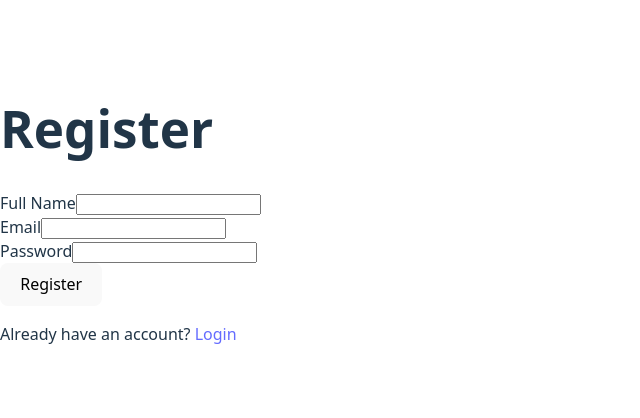
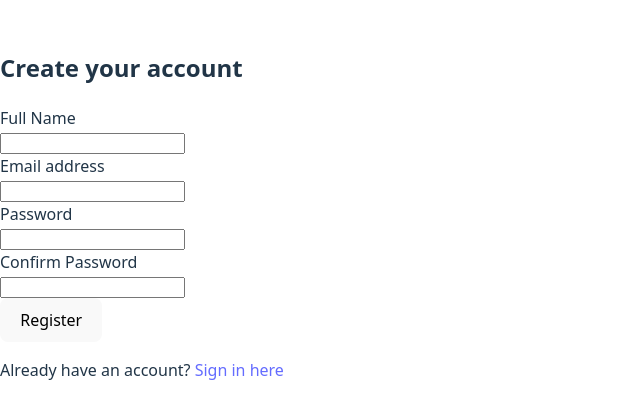
Before and after one commit to Kaushikkajjam23/ai_interview_copilot, a React (Vite) app in the folder frontend/: page /register in a window 1280 px wide. Shown: the part 186-604 px from the top of the page, without its empty margins (0-640 px from the left). Built offline with nearby package versions, Linux system fonts and the light colour scheme; the HTML template or start-up script is replaced by a standard one.

Commit message:
authentication issues

```diff
--- a/frontend/src/App.jsx
+++ b/frontend/src/App.jsx
@@ -1,22 +1,19 @@
 // frontend/src/App.jsx
 import { BrowserRouter as Router, Routes, Route, Navigate } from 'react-router-dom';
 import { AuthProvider } from './context/AuthContext';
-import ProtectedRoute from './components/ProtectedRoute';
 import Login from './components/Login';
 import Register from './components/Register';
 import Dashboard from './components/Dashboard';
-import ScheduleInterview from './components/ScheduleInterview';
-import InterviewRoom from './components/InterviewRoom';
+import ProtectedRoute from './components/ProtectedRoute';
+import InterviewForm from './components/InterviewForm';
+import InterviewSession from './components/InterviewSession';
 import InterviewReview from './components/InterviewReview';
-import NotFound from './components/NotFound';
 
 function App() {
   return (
+    <Router>
       <AuthProvider>
-      <Router>
-        <div className="app-container">
         <Routes>
-            <Route path="/" element={<Navigate to="/login" replace />} />
           <Route path="/login" element={<Login />} />
           <Route path="/register" element={<Register />} />
 
@@ -26,36 +23,25 @@ function App() {
             </ProtectedRoute>
           } />
 
-            <Route path="/schedule-interview" element={
+          <Route path="/create-interview" element={
             <ProtectedRoute>
-                <ScheduleInterview />
+              <InterviewForm />
             </ProtectedRoute>
           } />
 
-            <Route path="/edit-interview/:sessionId" element={
-              <ProtectedRoute>
-                <ScheduleInterview isEdit={true} />
-              </ProtectedRoute>
+          <Route path="/interview/:id" element={
+            <InterviewSession />
           } />
 
-            <Route path="/interview/:sessionId" element={
-              <ProtectedRoute>
-                <InterviewRoom />
-              </ProtectedRoute>
+          <Route path="/review/:id" element={
+            <InterviewReview />
           } />
 
-            <Route path="/review/:sessionId" element={
-              <ProtectedRoute>
-                <InterviewReview />
-              </ProtectedRoute>
-            } />
-
-            <Route path="/404" element={<NotFound />} />
-            <Route path="*" element={<Navigate to="/404" replace />} />
+          <Route path="/" element={<Navigate to="/dashboard" replace />} />
+          <Route path="*" element={<Navigate to="/dashboard" replace />} />
         </Routes>
-        </div>
+      </AuthProvider>
     </Router>
-    </AuthProvider>
   );
 }
 
--- a/frontend/src/components/Login.jsx
+++ b/frontend/src/components/Login.jsx
@@ -1,80 +1,101 @@
 // frontend/src/components/Login.jsx
 import { useState } from 'react';
-import { useNavigate, Link } from 'react-router-dom';
+import { Link } from 'react-router-dom';
 import { useAuth } from '../context/AuthContext';
 
 function Login() {
   const [email, setEmail] = useState('');
   const [password, setPassword] = useState('');
-  const [isSubmitting, setIsSubmitting] = useState(false);
-  const [error, setError] = useState(null);
-
-  const navigate = useNavigate();
+  const [isLoading, setIsLoading] = useState(false);
+  const [errorMessage, setErrorMessage] = useState('');
   const { login } = useAuth();
 
   const handleSubmit = async (e) => {
     e.preventDefault();
-    setIsSubmitting(true);
-    setError(null);
+    setIsLoading(true);
+    setErrorMessage('');
 
     try {
       await login(email, password);
-      navigate('/dashboard');
+      // Navigation is handled in the login function
     } catch (err) {
-      setError(err.message || 'Login failed. Please check your credentials.');
+      setErrorMessage(err.message || 'Failed to login. Please check your credentials.');
     } finally {
-      setIsSubmitting(false);
+      setIsLoading(false);
     }
   };
 
   return (
-    <div className="auth-container">
-      <div className="auth-card">
-        <h1>Login</h1>
+    <div className="flex min-h-full flex-1 flex-col justify-center px-6 py-12 lg:px-8">
+      <div className="sm:mx-auto sm:w-full sm:max-w-sm">
+        <h2 className="mt-10 text-center text-2xl font-bold leading-9 tracking-tight text-gray-900">
+          Sign in to your account
+        </h2>
+      </div>
 
-        {error && (
-          <div className="error-message">
-            {error}
+      <div className="mt-10 sm:mx-auto sm:w-full sm:max-w-sm">
+        {errorMessage && (
+          <div className="bg-red-100 border border-red-400 text-red-700 px-4 py-3 rounded mb-4" role="alert">
+            <span className="block sm:inline">{errorMessage}</span>
           </div>
         )}
 
-        <form onSubmit={handleSubmit}>
-          <div className="form-group">
-            <label htmlFor="email">Email</label>
+        <form className="space-y-6" onSubmit={handleSubmit}>
+          <div>
+            <label htmlFor="email" className="block text-sm font-medium leading-6 text-gray-900">
+              Email address
+            </label>
+            <div className="mt-2">
               <input
+                id="email"
+                name="email"
                 type="email"
-              id="email"
+                autoComplete="email"
+                required
                 value={email}
                 onChange={(e) => setEmail(e.target.value)}
-              required
+                className="block w-full rounded-md border-0 py-1.5 text-gray-900 shadow-sm ring-1 ring-inset ring-gray-300 placeholder:text-gray-400 focus:ring-2 focus:ring-inset focus:ring-indigo-600 sm:text-sm sm:leading-6"
               />
             </div>
+          </div>
 
-          <div className="form-group">
-            <label htmlFor="password">Password</label>
+          <div>
+            <div className="flex items-center justify-between">
+              <label htmlFor="password" className="block text-sm font-medium leading-6 text-gray-900">
+                Password
+              </label>
+            </div>
+            <div className="mt-2">
               <input
+                id="password"
+                name="password"
                 type="password"
-              id="password"
+                autoComplete="current-password"
+                required
                 value={password}
                 onChange={(e) => setPassword(e.target.value)}
-              required
+                className="block w-full rounded-md border-0 py-1.5 text-gray-900 shadow-sm ring-1 ring-inset ring-gray-300 placeholder:text-gray-400 focus:ring-2 focus:ring-inset focus:ring-indigo-600 sm:text-sm sm:leading-6"
               />
             </div>
+          </div>
 
+          <div>
             <button
               type="submit"
-            className="submit-button"
-            disabled={isSubmitting}
+              disabled={isLoading}
+              className="flex w-full justify-center rounded-md bg-indigo-600 px-3 py-1.5 text-sm font-semibold leading-6 text-white shadow-sm hover:bg-indigo-500 focus-visible:outline focus-visible:outline-2 focus-visible:outline-offset-2 focus-visible:outline-indigo-600 disabled:bg-indigo-300"
             >
-            {isSubmitting ? 'Logging in...' : 'Login'}
+              {isLoading ? 'Signing in...' : 'Sign in'}
             </button>
+          </div>
         </form>
 
-        <div className="auth-links">
-          <p>
-            Don't have an account? <Link to="/register">Register</Link>
+        <p className="mt-10 text-center text-sm text-gray-500">
+          Don't have an account?{' '}
+          <Link to="/register" className="font-semibold leading-6 text-indigo-600 hover:text-indigo-500">
+            Register here
+          </Link>
         </p>
-        </div>
       </div>
     </div>
   );
--- a/frontend/src/components/ProtectedRoute.jsx
+++ b/frontend/src/components/ProtectedRoute.jsx
@@ -5,14 +5,17 @@ import { useAuth } from '../context/AuthContext';
 function ProtectedRoute({ children }) {
   const { isAuthenticated, loading } = useAuth();
 
+  // Show loading state while checking authentication
   if (loading) {
-    return <div className="loading">Loading...</div>;
+    return <div className="flex justify-center items-center h-screen">Loading...</div>;
   }
 
+  // Redirect to login if not authenticated
   if (!isAuthenticated) {
     return <Navigate to="/login" replace />;
   }
 
+  // Render children if authenticated
   return children;
 }
 
--- a/frontend/src/components/Register.jsx
+++ b/frontend/src/components/Register.jsx
@@ -1,92 +1,142 @@
 // frontend/src/components/Register.jsx
 import { useState } from 'react';
-import { useNavigate, Link } from 'react-router-dom';
+import { Link, useNavigate } from 'react-router-dom';
 import { useAuth } from '../context/AuthContext';
 
 function Register() {
+  const [fullName, setFullName] = useState('');
   const [email, setEmail] = useState('');
   const [password, setPassword] = useState('');
-  const [fullName, setFullName] = useState('');
-  const [isSubmitting, setIsSubmitting] = useState(false);
-  const [error, setError] = useState(null);
-
+  const [confirmPassword, setConfirmPassword] = useState('');
+  const [isLoading, setIsLoading] = useState(false);
+  const [errorMessage, setErrorMessage] = useState('');
+  const { register } = useAuth();
   const navigate = useNavigate();
-  const { register } = useAuth();
 
   const handleSubmit = async (e) => {
     e.preventDefault();
-    setIsSubmitting(true);
-    setError(null);
+    setIsLoading(true);
+    setErrorMessage('');
+
+    // Validate passwords match
+    if (password !== confirmPassword) {
+      setErrorMessage('Passwords do not match');
+      setIsLoading(false);
+      return;
+    }
 
     try {
       await register(email, password, fullName);
-      navigate('/dashboard');
+      // Success message and navigation are handled in register function
     } catch (err) {
-      setError(err.message || 'Registration failed. Please try again.');
+      setErrorMessage(err.message || 'Registration failed. Please try again.');
     } finally {
-      setIsSubmitting(false);
+      setIsLoading(false);
     }
   };
 
   return (
-    <div className="auth-container">
-      <div className="auth-card">
-        <h1>Register</h1>
+    <div className="flex min-h-full flex-1 flex-col justify-center px-6 py-12 lg:px-8">
+      <div className="sm:mx-auto sm:w-full sm:max-w-sm">
+        <h2 className="mt-10 text-center text-2xl font-bold leading-9 tracking-tight text-gray-900">
+          Create your account
+        </h2>
+      </div>
 
-        {error && (
-          <div className="error-message">
-            {error}
+      <div className="mt-10 sm:mx-auto sm:w-full sm:max-w-sm">
+        {errorMessage && (
+          <div className="bg-red-100 border border-red-400 text-red-700 px-4 py-3 rounded mb-4" role="alert">
+            <span className="block sm:inline">{errorMessage}</span>
           </div>
         )}
 
-        <form onSubmit={handleSubmit}>
-          <div className="form-group">
-            <label htmlFor="fullName">Full Name</label>
+        <form className="space-y-6" onSubmit={handleSubmit}>
+          <div>
+            <label htmlFor="fullName" className="block text-sm font-medium leading-6 text-gray-900">
+              Full Name
+            </label>
+            <div className="mt-2">
               <input
+                id="fullName"
+                name="fullName"
                 type="text"
-              id="fullName"
+                required
                 value={fullName}
                 onChange={(e) => setFullName(e.target.value)}
-              required
+                className="block w-full rounded-md border-0 py-1.5 text-gray-900 shadow-sm ring-1 ring-inset ring-gray-300 placeholder:text-gray-400 focus:ring-2 focus:ring-inset focus:ring-indigo-600 sm:text-sm sm:leading-6"
               />
             </div>
+          </div>
 
-          <div className="form-group">
-            <label htmlFor="email">Email</label>
+          <div>
+            <label htmlFor="email" className="block text-sm font-medium leading-6 text-gray-900">
+              Email address
+            </label>
+            <div className="mt-2">
               <input
+                id="email"
+                name="email"
                 type="email"
-              id="email"
+                autoComplete="email"
+                required
                 value={email}
                 onChange={(e) => setEmail(e.target.value)}
-              required
+                className="block w-full rounded-md border-0 py-1.5 text-gray-900 shadow-sm ring-1 ring-inset ring-gray-300 placeholder:text-gray-400 focus:ring-2 focus:ring-inset focus:ring-indigo-600 sm:text-sm sm:leading-6"
               />
             </div>
+          </div>
 
-          <div className="form-group">
-            <label htmlFor="password">Password</label>
+          <div>
+            <label htmlFor="password" className="block text-sm font-medium leading-6 text-gray-900">
+              Password
+            </label>
+            <div className="mt-2">
               <input
+                id="password"
+                name="password"
                 type="password"
-              id="password"
+                required
                 value={password}
                 onChange={(e) => setPassword(e.target.value)}
-              required
+                className="block w-full rounded-md border-0 py-1.5 text-gray-900 shadow-sm ring-1 ring-inset ring-gray-300 placeholder:text-gray-400 focus:ring-2 focus:ring-inset focus:ring-indigo-600 sm:text-sm sm:leading-6"
               />
             </div>
+          </div>
 
+          <div>
+            <label htmlFor="confirmPassword" className="block text-sm font-medium leading-6 text-gray-900">
+              Confirm Password
+            </label>
+            <div className="mt-2">
+              <input
+                id="confirmPassword"
+                name="confirmPassword"
+                type="password"
+                required
+                value={confirmPassword}
+                onChange={(e) => setConfirmPassword(e.target.value)}
+                className="block w-full rounded-md border-0 py-1.5 text-gray-900 shadow-sm ring-1 ring-inset ring-gray-300 placeholder:text-gray-400 focus:ring-2 focus:ring-inset focus:ring-indigo-600 sm:text-sm sm:leading-6"
+              />
+            </div>
+          </div>
+
+          <div>
             <button
               type="submit"
-            className="submit-button"
-            disabled={isSubmitting}
+              disabled={isLoading}
+              className="flex w-full justify-center rounded-md bg-indigo-600 px-3 py-1.5 text-sm font-semibold leading-6 text-white shadow-sm hover:bg-indigo-500 focus-visible:outline focus-visible:outline-2 focus-visible:outline-offset-2 focus-visible:outline-indigo-600 disabled:bg-indigo-300"
             >
-            {isSubmitting ? 'Registering...' : 'Register'}
+              {isLoading ? 'Registering...' : 'Register'}
             </button>
+          </div>
         </form>
 
-        <div className="auth-links">
-          <p>
-            Already have an account? <Link to="/login">Login</Link>
+        <p className="mt-10 text-center text-sm text-gray-500">
+          Already have an account?{' '}
+          <Link to="/login" className="font-semibold leading-6 text-indigo-600 hover:text-indigo-500">
+            Sign in here
+          </Link>
         </p>
-        </div>
       </div>
     </div>
   );
```
Also changed, not shown: frontend/src/context/AuthContext.jsx (+13 -2 lines), 2 other files (tests, documents, lock files or other folders). Lines whose indentation alone changed are shown as unchanged.
